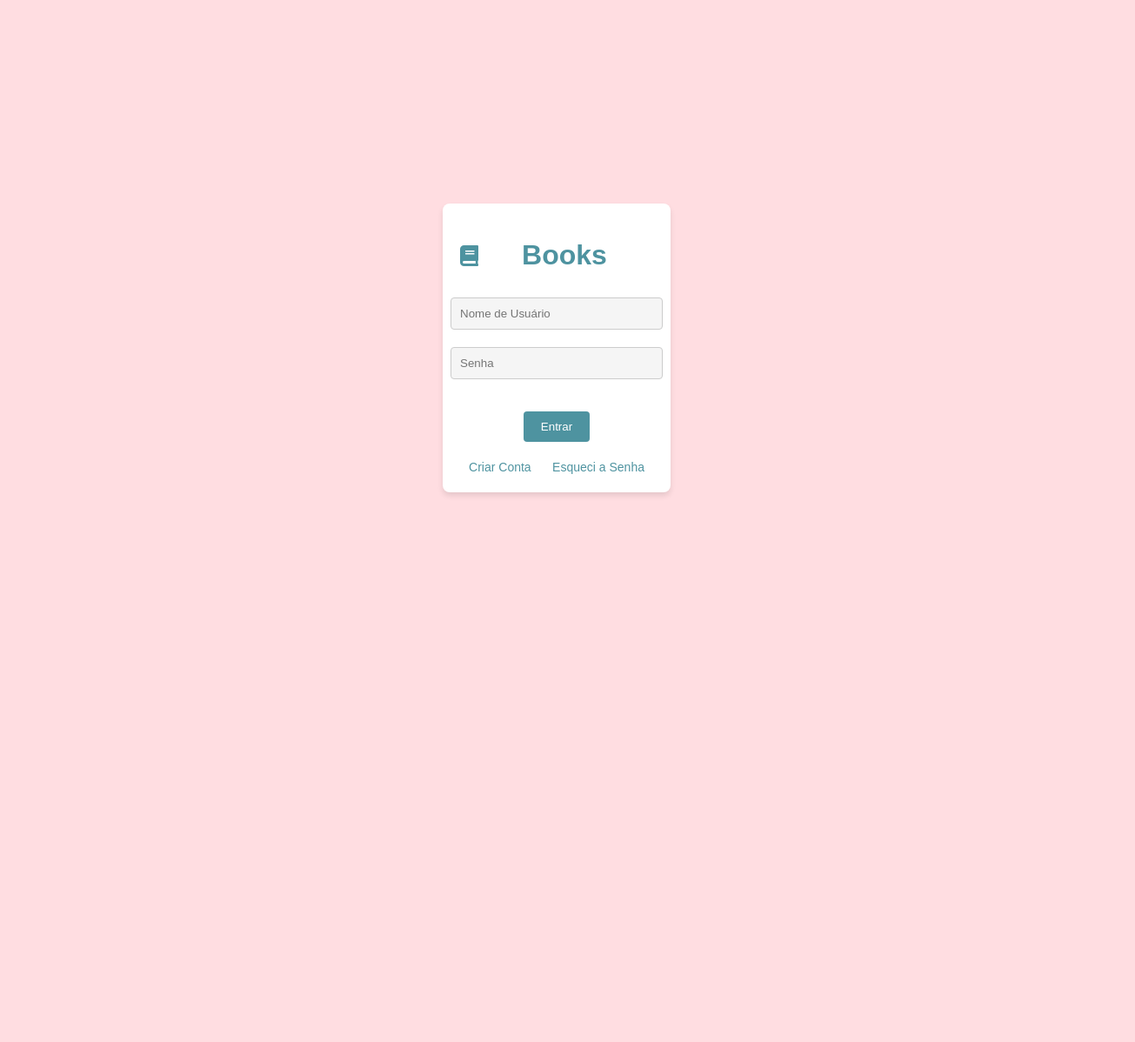
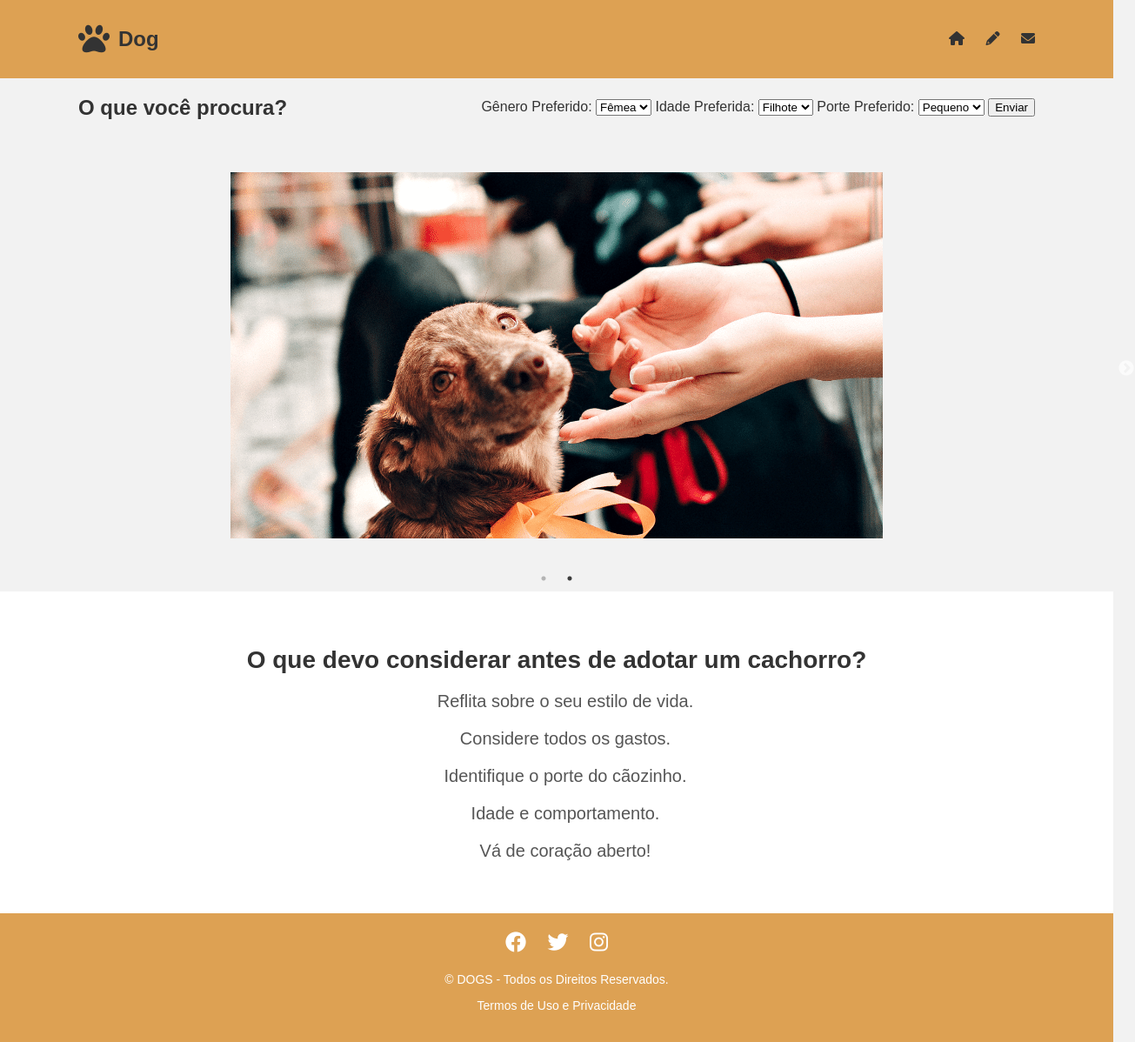
Before and after one commit to gabsbarbosam/adocaoDeCachorros, a plain HTML site: page index.html in a window 1280 px wide. Shown: the whole page at 87% size, 1305 px wide, since content can reach past the window. Before the commit the page ends 800 px from the top, so only its background shows below. Drawn offline with nearby package versions, Linux system fonts and the light colour scheme.

Commit message:
Add files via upload

```diff
--- a/index.html
+++ b/index.html
@@ -1,26 +1,96 @@
 <!DOCTYPE html>
-<html lang="en">
+<html lang="pt-BR">
 <head>
     <meta charset="UTF-8">
     <meta name="viewport" content="width=device-width, initial-scale=1.0">
     <link rel="stylesheet" href="styles.css">
-    <link rel="stylesheet" href="https://cdnjs.cloudflare.com/ajax/libs/font-awesome/5.15.3/css/all.min.css">
-    <title>Book - Página de Login</title>
+    <link rel="stylesheet" href="https://cdnjs.cloudflare.com/ajax/libs/font-awesome/6.0.0-beta3/css/all.min.css">
+    <link rel="stylesheet" type="text/css" href="https://cdnjs.cloudflare.com/ajax/libs/slick-carousel/1.8.1/slick.min.css"/>
+    <link rel="stylesheet" type="text/css" href="https://cdnjs.cloudflare.com/ajax/libs/slick-carousel/1.8.1/slick-theme.min.css"/>
+    <link rel="stylesheet" href="https://cdnjs.cloudflare.com/ajax/libs/font-awesome/6.0.0-beta3/css/all.min.css">
+    <script src="https://code.jquery.com/jquery-3.6.0.min.js"></script>
+    <script type="text/javascript" src="https://cdnjs.cloudflare.com/ajax/libs/slick-carousel/1.8.1/slick.min.js"></script>
+    <title>Adoção de Cachorros - Dog</title>
 </head>
 <body>
-    <div class="container">
-            <h1><i class="fas fa-book"></i> Books</h1>
-        <form class="login-form" onsubmit="return validatePassword()">
-            <input type="text" placeholder="Nome de Usuário" class="input-field">
-            <input type="password" id="password" placeholder="Senha" class="input-field">
-            <p id="password-error" class="error-message"></p>
-            <button type="submit" class="login-button">Entrar</button>
+    <header>
+        <nav>
+            <div class="logo">
+                <i class="fas fa-paw"></i>
+                <span>Dog</span>
+            </div>
+            <ul>
+                <li><a href="#"><i class="fas fa-home"></i></a></li>
+                <li><a href="#"><i class="fas fa-pencil-alt"></i></a></li>
+                <li><a href="#"><i class="fas fa-envelope"></i></a></li>
+            </ul>
+        </nav>
+    </header>
+
+    <section class="formulario-adocao">
+        <h1>O que você procura?</h1>
+        <form action="#">
+            <label for="genero">Gênero Preferido:</label>
+            <select id="genero" name="genero">
+                <option value="femea">Fêmea</option>
+                <option value="macho">Macho</option>
+            </select>
+
+            <label for="idade">Idade Preferida:</label>
+            <select id="idade" name="idade">
+                <option value="filhote">Filhote</option>
+                <option value="adulto">Adulto</option>
+                <option value="idoso">Idoso</option>
+            </select>
+
+            <label for="porte">Porte Preferido:</label>
+            <select id="porte" name="porte">
+                <option value="filhote">Pequeno</option>
+                <option value="adulto">Médio</option>
+                <option value="idoso">Grande</option>
+            </select>
+
+            <button type="submit">Enviar</button>
         </form>
-        <div class="options">
-            <a href="#" class="option-link">Criar Conta</a>
-            <a href="#" class="option-link">Esqueci a Senha</a>
+    </section>
+
+    <section class="carrossel">
+        <div class="carrossel-item"><img src="imagem 1.jpeg" alt="Imagem 1"></div>
+        <div class="carrossel-item"><img src="imagem 2.png" alt="Imagem 2"></div>
+    </section>
+
+
+    <section class="dicas-adocao">
+            <h2>O que devo considerar antes de adotar um cachorro?</h2>
+                <p>Reflita sobre o seu estilo de vida.</p>
+                <p>Considere todos os gastos.</p>
+                <p>Identifique o porte do cãozinho.</p>
+                <p>Idade e comportamento.</p>
+                <p>Vá de coração aberto!</p>
         </div>
-    </div>
-    <script src="script.js"></script>
+    </section>
+
+    <script>
+    $(document).ready(function(){
+        $('.carrossel').slick({
+            dots: true,
+            autoplay: true,
+            autoplaySpeed: 3000
+        });
+    });
+</script>
+
+    <footer>
+        <div class="rede-social">
+            <a href="#"><i class="fab fa-facebook"></i></a>
+            <a href="#"><i class="fab fa-twitter"></i></a>
+            <a href="#"><i class="fab fa-instagram"></i></a>
+        </div>
+        <div class="direitos-autorais">
+            <p>© DOGS - Todos os Direitos Reservados.</p>
+            <p><a href="#">Termos de Uso</a> e <a href="#">Privacidade</a></p>
+        </div>
+    </footer>
+
 </body>
 </html>
--- a/styles.css
+++ b/styles.css
@@ -1,87 +1,132 @@
+
 body {
+    font-family: 'Arial', sans-serif;
     margin: 0;
     padding: 0;
-    font-family: Arial, sans-serif;
-    background-color: #ffdde1; /* Fundo pastel rosa */
-    display: flex;
-    justify-content: center;
-    align-items: center;
-    min-height: 100vh;
+    background-color: #f2f2f2;
+    color: #333;
 }
 
-.container {
-    background-color: #ffffff; /* Fundo branco */
-    padding: 20px;
-    border-radius: 8px;
+header {
+    background-color: #dda153;
+    padding: 20px 0;
     text-align: center;
-    box-shadow: 0px 4px 6px rgba(0, 0, 0, 0.1);
+
 }
 
-h1 {
-    color: #4e93a0;
+nav {
+    display: flex;
+    justify-content: space-between;
+    align-items: center;
+    max-width: 1100px;
+    margin: 0 auto;
+}
+
+.formulario-adocao{
+display: flex;
+    justify-content: space-between;
+    align-items: center;
+    max-width: 1100px;
+    margin: 0 auto;
+}
+
+.logo {
+    display: flex;
+    align-items: center;
+    font-size: 24px;
+    font-weight: bold;
+}
+
+.logo i {
+    color: #333;
+    font-size: 36px;
+    margin-right: 10px;
+}
+
+ul {
+    list-style: none;
+}
+
+ul li {
+    display: inline;
+    margin-left: 20px;
+}
+
+ul li a {
+    text-decoration: none;
+    color: #333;
+    font-weight: bold;
+    transition: color 0.3s ease;
+}
+
+ul li a:hover {
+    color: #ffffff;
+}
+
+.carrossel {
+    text-align: center;
+    margin-top: 40px; /
+}
+
+.carrossel-item img {
+    display: inline-block;
+    max-width: 100%;
+    height: auto;
+    margin: 0 auto;
+}
+
+.dicas-adocao {
+    background-color: #fff;
+    padding: 40px;
+    text-align: center;
+}
+
+.dicas-adocao h2 {
+    font-size: 28px;
+    color: #333;
     margin-bottom: 20px;
 }
 
-h1 {
-    color: #4e93a0;
+.dicas-adocao p {
+    font-size: 20px;
+    color: #555;
     margin-bottom: 20px;
-    display: flex;
-    align-items: center;
+    margin-left: 20px;
+  }
+
+footer {
+    background-color: #dda153;
+    color: #fff;
+    padding: 20px;
+    text-align: center;
 }
 
-h1 i {
-    font-size: 24px;
-    margin-right: 50px;
+.rede-social {
+    margin-bottom: 20px;
 }
 
-.login-form {
-    display: flex;
-    flex-direction: column;
-    align-items: center;
+.rede-social a {
+    color: #ffffff;
+    font-size: 24px;
+    margin: 0 10px;
+    text-decoration: none;
+    transition: color 0.3s ease;
 }
 
-.input-field {
-    width: 100%;
-    padding: 10px;
-    margin: 10px 0;
-    border: 1px solid #ccc;
-    border-radius: 4px;
-    background-color: #f5f5f5;
+.rede-social a:hover {
+    color: #ffffff;
 }
 
-.login-button {
-    background-color: #4e93a0;
-    color: white;
-    border: none;
-    border-radius: 4px;
-    padding: 10px 20px;
-    cursor: pointer;
-    transition: background-color 0.3s;
-    margin-top: 10px;
+.direitos-autorais {
+    font-size: 14px;
 }
 
-.login-button:hover {
-    background-color: #30667b;
+.direitos-autorais a {
+    color: #fff;
+    text-decoration: none;
+    transition: color 0.3s ease;
 }
 
-.options {
-    margin-top: 20px;
+.direitos-autorais a:hover {
+    color: #b87333;
 }
-
-.option-link {
-    color: #4e93a0;
-    margin: 0 10px;
-    text-decoration: none;
-    font-size: 14px;
-    transition: color 0.3s;
-}
-
-.option-link:hover {
-    color: #30667b;
-}
-
-.error-message {
-    color: #d9534f; /* Vermelho pastel */
-    margin-top: 5px;
-    font-size: 12px;
-}
```
